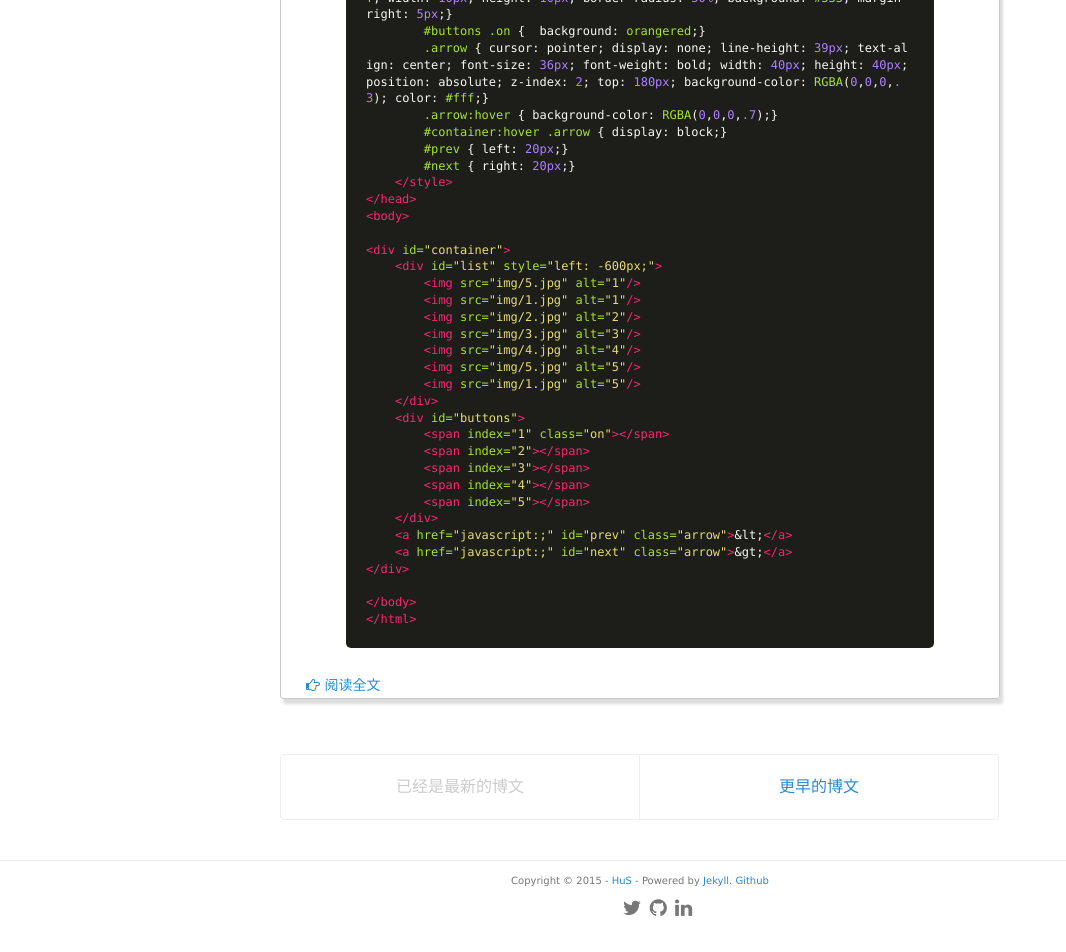
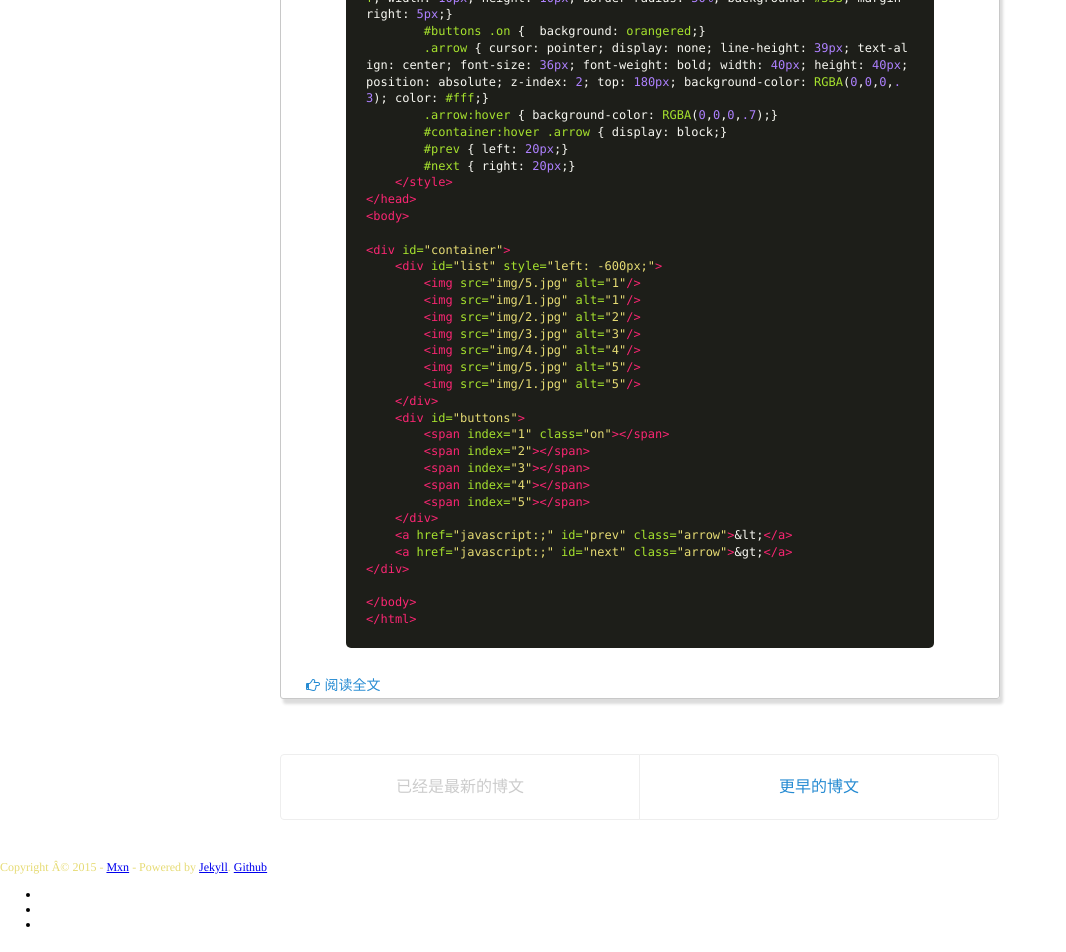
Before and after one commit to mxn21/mxn21.github.io, a Jekyll site: the page built from index.html, in a window 1280 px wide. Shown: the part 4434-5386 px from the top of the page, without its empty margins (0-1066 px from the left). Built offline with Jekyll 4.4.1, drawn with Linux system fonts in a browser that asks for light colours; Markdown is read by kramdown in place of the engine named in the settings; the list of posts is cut into pages by our own code.

Commit message:
footer
footer

```diff
--- a/_includes/footer.html
+++ b/_includes/footer.html
@@ -1,11 +1,25 @@
-<div class="footer">
-  <p>  Copyright © {{ site.time | date: '%Y' }} - <a href="/">HuS</a> - Powered by
-    <a href="http://jekyllrb.com/">Jekyll</a>.
-    <a href="http://github.com/">Github</a>
-  </p>
-  <ul>
-    <li><a href="/"><i class="fa fa-twitter fa-2x"></i></a></li>
-    <li><a href="https://github.com/SooHu"><i class="fa fa-github fa-2x"></i></a></li>
-    <li><a href="https://www.linkedin.com/nhome/?trk="><i class="fa fa-linkedin fa-2x"></i></a></li>
-  </ul>
-</div>
+<!DOCTYPE html PUBLIC "-//W3C//DTD HTML 4.01//EN" "http://www.w3.org/TR/html4/strict.dtd">
+<html>
+<head>
+  <meta http-equiv="Content-Type" content="text/html; charset=utf-8">
+  <meta http-equiv="Content-Style-Type" content="text/css">
+  <title></title>
+  <meta name="Generator" content="Cocoa HTML Writer">
+  <meta name="CocoaVersion" content="1347.57">
+  <style type="text/css">
+    p.p1 {margin: 0.0px 0.0px 12.0px 0.0px; font: 12.0px Times; color: #000000; -webkit-text-stroke: #000000}
+    li.li2 {margin: 0.0px 0.0px 0.0px 0.0px; font: 12.0px Times; color: #000000}
+    span.s1 {font-kerning: none}
+    span.s2 {text-decoration: underline ; font-kerning: none; color: #0000ee; -webkit-text-stroke: 0px #0000ee}
+    ul.ul1 {list-style-type: disc}
+  </style>
+</head>
+<body>
+<p class="p1"><span class="s1">Copyright Â© {{ site.time | date: '%Y' }} - </span><span class="s2">Mxn</span><span class="s1"> - Powered by <a href="http://jekyllrb.com/"><span class="s2">Jekyll</span></a>. <a href="http://github.com/"><span class="s2">Github</span></a><span class="Apple-converted-space"> </span></span></p>
+<ul class="ul1">
+  <li class="li2"></li>
+  <li class="li2"></li>
+  <li class="li2"></li>
+</ul>
+</body>
+</html>
```
